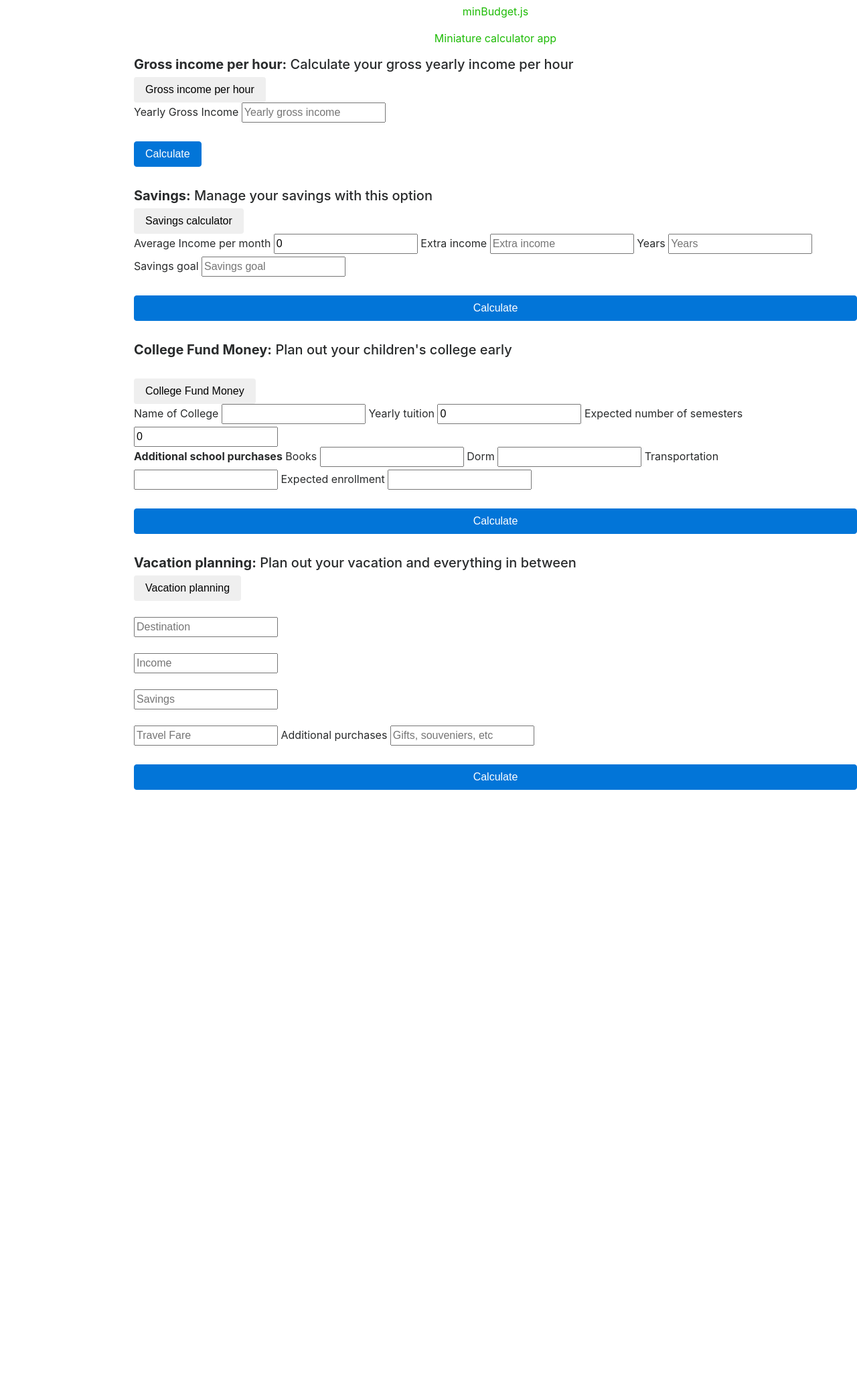
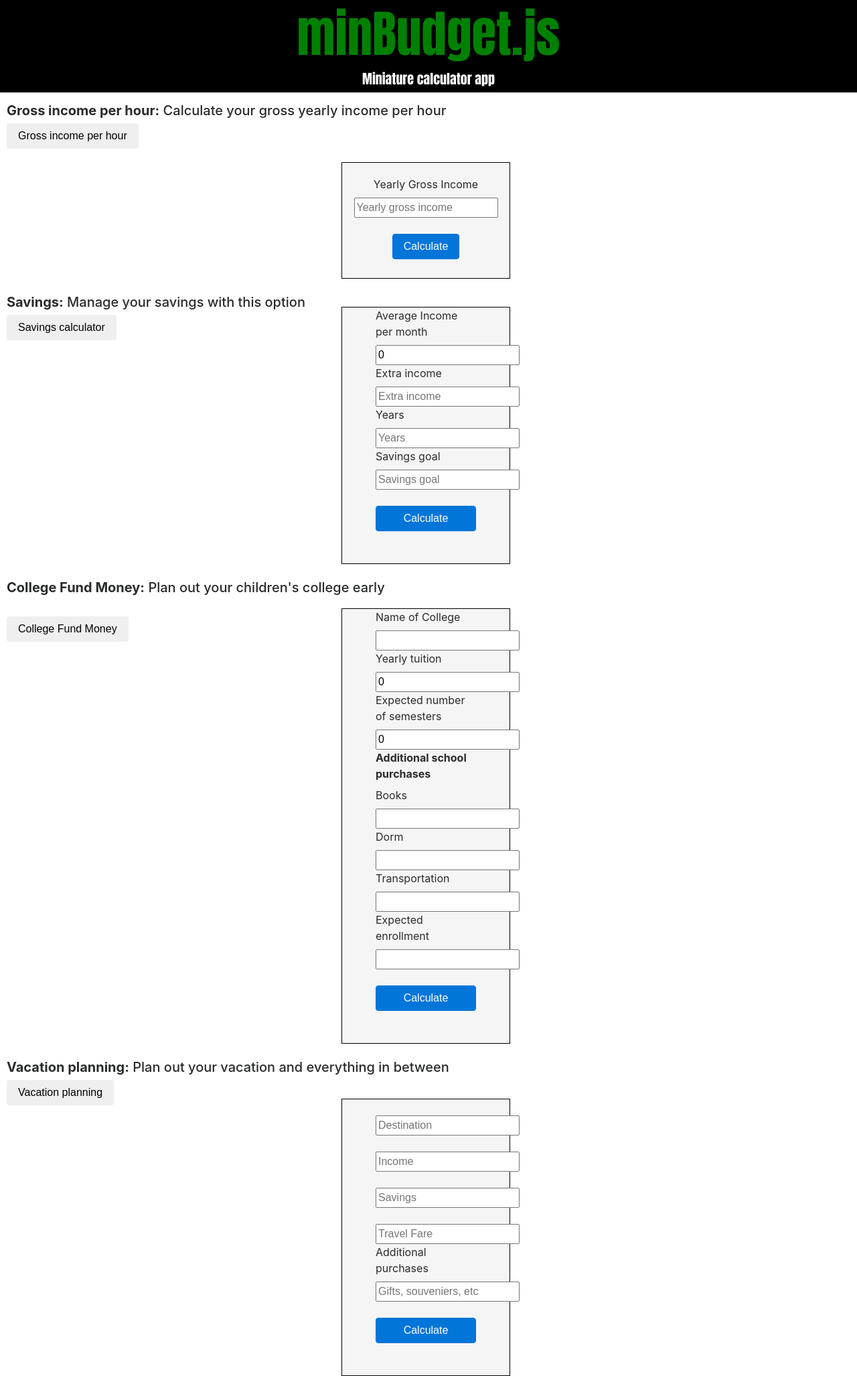
Before and after one commit to Toughee/minBudgetJs, a web app: file index.html in a window 1280 px wide. Shown: the whole page at 67% size. Before the commit the page ends 1179 px from the top, so only its background shows below. Run offline with its HTML, style and script files only (its server is not run), Linux system fonts and the light colour scheme.

Commit message:
Updated titles and comments for css

```diff
--- a/css/style.css
+++ b/css/style.css
@@ -1,75 +1,91 @@
-					 /*
-					========	Style css	========
-					*/
 
+header {
+    background: black;
+}
 
 /*
-========	Body	========
+Font
 */
 
-body {
-	background-color: #C3C3C3;
-	position: absolute;
-	top: 5px;
-	bottom: 0;
-	left: 200px;
+h1 {
+    text-align: center;
+    padding: 5px auto;
+    font-family: Helvetica;
+    color: red;
+    font-size: 1px;
 }
-/*
-.calcul-border {
-	position: fixed;
-	background: gray;
-	display: block;
-	width: 900px;
-	height: 400px;
-	margin: 0 auto;
-	top: 10px;
-	left: 175px;
+h6 {
+    padding-top: 10px;
 }
-*/
-.calcul-border-2{
-	background: white;
-	width: 800px;
-	height: 700px;
-	margin: 0 auto;
-	top: 30px;
-	left: 75%;
-	margin: 0 auto;
+.bigr {
+    color: green;
+    text-align: center;
+    font-size: 75px;
+    margin-bottom: -15px;
+    margin-top: -10px;
 }
-
-.calcul-border-3 {
-	width: 250;
-	height: 100;
-	background: black;
-	padding: 10px 100px 10px 100px;
-	margin-left: 200px;
-	margin-right: 200px;
-	margin: 0 auto;
-}
-.spacing {
-	text-align: center;
-}
-
-
-/*
-========	Font	========
-*/
-
-
-h1 {
-	font-family: 'Titillium Web', Bold;
-	color: #1EBB06;
-	text-align: center;
-}
-
-h2 {
-
-}
-
 p {
-	color: #1EBB06;
-	text-align: center;
+    text-align: center;
+    padding: 5px;
+    font-family: Impact;
+    color: white;
+    font-size: 20px;
 }
 
 button {
+    padding: 1px 10px 1px 10px;
+}
 
+/*
+Budget options display
+*/
+
+#grossIncomeSect {
+    width: 20%;
+    padding: 20px 0px 10px 0px;
+    margin-left: 500px;
+    margin-right: 500px;
+    text-align: center;
+    margin-top: 20px;
+    border: 1px solid black;
+    background: #F5F5F5;
 }
+#savingsSect {
+    width: 20%;
+    padding: 0px 50px 30px 50px;
+    margin-left: 500px;
+    margin-right: 500px;
+    margin-top: -50px;
+    text-align: left;
+    border: 1px solid black;
+    background: #F5F5F5;
+}
+#collegeFundSect {
+    width: 20%;
+    padding: 0px 50px 30px 50px;
+    margin-top: -10px;
+    margin-left: 500px;
+    margin-right: 500px;
+    margin-top: -50px;
+    text-align: left;
+    border: 1px solid black;
+    background: #F5F5F5;
+}
+#vacationSect {
+    width: 20%;
+    padding: 0px 50px 30px 50px;
+    margin-left: 500px;
+    margin-right: 500px;
+    margin-top: -10px;
+    text-align: left;
+    border: 1px solid black;
+    background: #F5F5F5;
+}
+#set {
+    margin-left: 10px;
+    margin-right: 10px;
+}
+input {
+    position: relative;
+    margin: 10px;
+}
```
